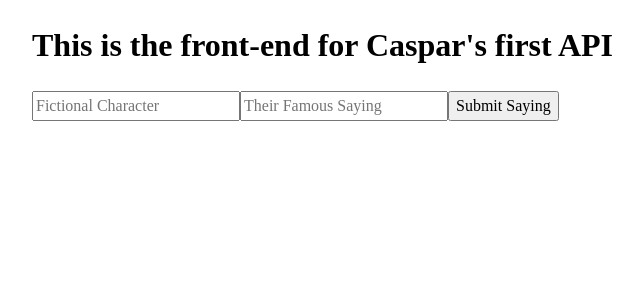
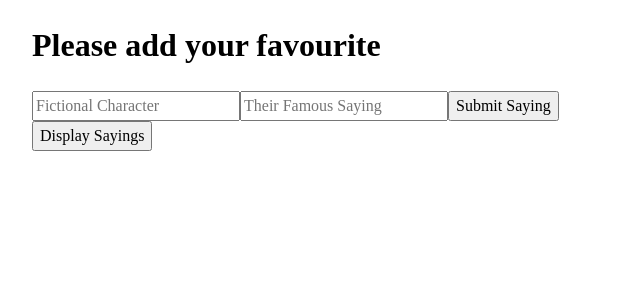
Before and after one commit to CasparWilson/front-end-for-caspars-first-api, a React (Vite) app: page / in a window 1280 px wide. Shown: the top 300 px of the page, without its empty margins (108-751 px from the left). Built offline with nearby package versions, Linux system fonts and the light colour scheme.

Commit message:
display all messages button successfully makes get request to api

```diff
--- a/src/App.jsx
+++ b/src/App.jsx
@@ -1,10 +1,13 @@
-import axios from 'axios'
-import React from 'react'
+// @ts-nocheck
+import axios from "axios";
+import React from "react";
 
 function App() {
-
-    const [fictionalSayings, setFictionalSayings] = React.useState([])
-    const [inputStates, setInputStates] = React.useState({character_name: '', quote: ''})
+    const [fictionalSayings, setFictionalSayings] = React.useState([]);
+    const [inputStates, setInputStates] = React.useState({
+        character_name: "",
+        quote: "",
+    });
     // axios.get('/user?ID=12345')
     //   .then(function (response) {
     //     // handle success
@@ -18,35 +21,65 @@ function App() {
     //     // always executed
     //   });
 
-function handleChange(event){
-    setInputStates((prevState)=> ({...prevState, [event.target.name]: event.target.value}))
+    function handleChange(event) {
+        setInputStates((prevState) => ({
+            ...prevState,
+            [event.target.name]: event.target.value,
+        }));
     }
 
-async function handleSubmit(){
+    async function handleClick() {
         try {
-      const response = await axios.post('https://caspars-first-express-db-api.onrender.com/fictional_sayings', {
-        character_name: inputStates.character_name,
-        quote: inputStates.quote}
+            const response = await axios.get(
+                "https://caspars-first-express-db-api.onrender.com/fictional_sayings",
             );
-      console.log('Message sent:', response.data);
-      // Handle successful submission (e.g., clear form, display success message)
+            setFictionalSayings(response.data)
+            console.log('messages received');
         } catch (error) {
-      console.error('Error sending message:', error);
-      // Handle error (e.g., display error message)
+            console.error("Error getting messages: ", error);
         }
-    setInputStates({character_name: '', quote: ''})
     }
 
+    async function handleSubmit() {
+        try {
+            const response = await axios.post(
+                "https://caspars-first-express-db-api.onrender.com/fictional_sayings",
+                {
+                    character_name: inputStates.character_name,
+                    quote: inputStates.quote,
+                },
+            );
+            console.log("Message sent:", response.data);
+        } catch (error) {
+            console.error("Error sending message:", error);
+        }
+        setInputStates({ character_name: "", quote: "" });
+    }
+
+    let displayedSayings = fictionalSayings.map(
+        (saying) => `<p>${saying.character_name}: ${saying.quote}</p>`,
+    );
 
     return (
         <div>
-            <h1>This is the front-end for Caspar's first API</h1>
+            <h1>Please add your favourite </h1>
             <form>
-                <input placeholder='Fictional Character' onChange={handleChange} value={inputStates.character_name} name='character_name'></input>
-                <input placeholder='Their Famous Saying' onChange={handleChange} value={inputStates.quote} name='quote'></input>
+                <input
+                    placeholder="Fictional Character"
+                    onChange={handleChange}
+                    value={inputStates.character_name}
+                    name="character_name"
+                ></input>
+                <input
+                    placeholder="Their Famous Saying"
+                    onChange={handleChange}
+                    value={inputStates.quote}
+                    name="quote"
+                ></input>
                 <button onClick={handleSubmit}>Submit Saying</button>
             </form>
-
+            <button onClick={handleClick}>Display Sayings</button>
+            {displayedSayings}
         </div>
     );
 }
```
Lines whose indentation alone changed are shown as unchanged.
